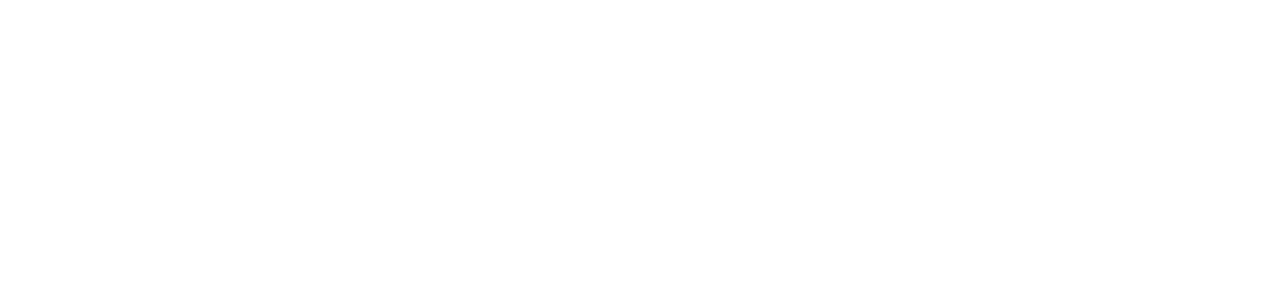
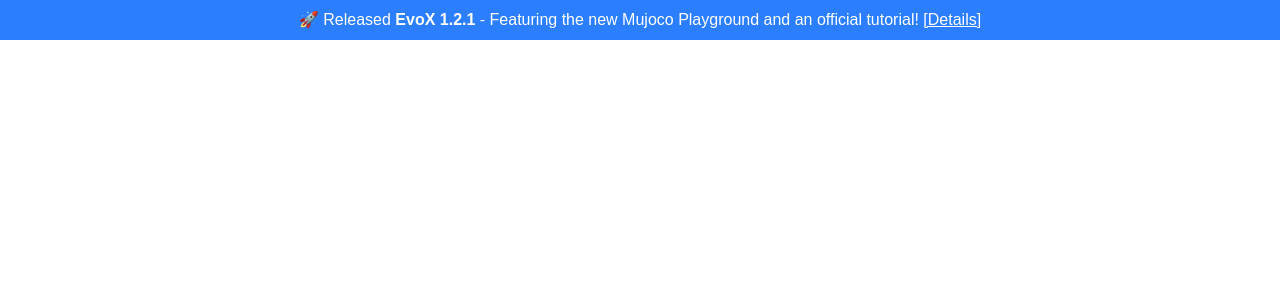
Before and after one commit to BillHuang2001/evogit_web, a Next.js app: page / in a window 1280 px wide. Shown: the top 300 px of the page. Built offline with nearby package versions, Linux system fonts and the light colour scheme.

Commit message:
gpt-4o: Add NewsBanner component for the News/Updates section

```diff
--- a/src/app/page.js
+++ b/src/app/page.js
@@ -1,3 +1,11 @@
 import Image from "next/image";
+import NewsBanner from "../components/NewsBanner";
 
-export default function Home() {}
+export default function Home() {
+  return (
+    <div>
+      {/* News / Updates Section */}
+      <NewsBanner />
+    </div>
+  );
+}
--- /dev/null
+++ b/src/components/NewsBanner.js
@@ -0,0 +1,18 @@
+export default function NewsBanner() {
+  return (
+    <div className="bg-blue-500 text-white text-center py-2">
+      <p>
+        🚀 Released <strong>EvoX 1.2.1</strong> - Featuring the new Mujoco
+        Playground and an official tutorial!{" "}
+        <a
+          href="https://evox.group/index.php?m=home&c=View&a=index&aid=157"
+          target="_blank"
+          rel="noopener noreferrer"
+          className="underline hover:text-gray-200"
+        >
+          [Details]
+        </a>
+      </p>
+    </div>
+  );
+}
```
